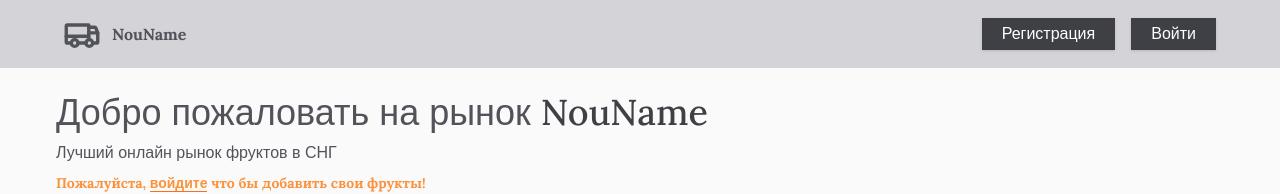
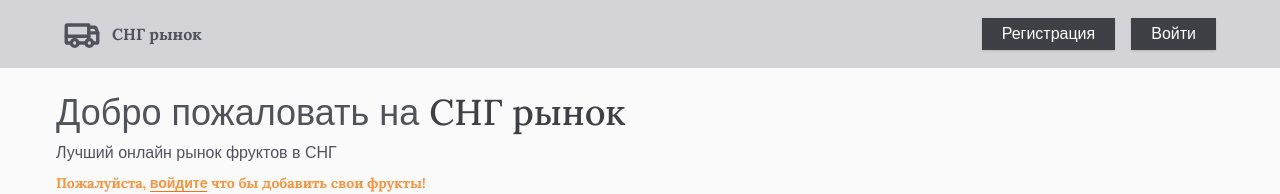
Before and after one commit to Shatlyk1011/fruit-market-pet-, a Vue app: page / in a window 1280 px wide. Shown: the top 194 px of the page. Built offline with nearby package versions, Linux system fonts and the light colour scheme; no server answers; the database is empty.

Commit message:
project name updated

```diff
--- a/src/components/Navbar.vue
+++ b/src/components/Navbar.vue
@@ -4,7 +4,7 @@
       <div class="flex items-center gap-3">
         <svg xmlns="http://www.w3.org/2000/svg" width="36" height="36" fill="currentColor" viewBox="0 0 256 256"><rect width="256" height="256" fill="none"></rect><path d="M176,80h42.6a7.9,7.9,0,0,1,7.4,5l14,35" fill="none" stroke="currentColor" stroke-linecap="round" stroke-linejoin="round" stroke-width="24"></path><line x1="16" y1="144" x2="176" y2="144" fill="none" stroke="currentColor" stroke-linecap="round" stroke-linejoin="round" stroke-width="24"></line><circle cx="180" cy="192" r="24" fill="none" stroke="currentColor" stroke-linecap="round" stroke-linejoin="round" stroke-width="24"></circle><circle cx="76" cy="192" r="24" fill="none" stroke="currentColor" stroke-linecap="round" stroke-linejoin="round" stroke-width="24"></circle><line x1="156" y1="192" x2="100" y2="192" fill="none" stroke="currentColor" stroke-linecap="round" stroke-linejoin="round" stroke-width="24"></line><path d="M52,192H24a8,8,0,0,1-8-8V72a8,8,0,0,1,8-8H176V168.3" fill="none" stroke="currentColor" stroke-linecap="round" stroke-linejoin="round" stroke-width="24"></path><path d="M176,120h64v64a8,8,0,0,1-8,8H204" fill="none" stroke="currentColor" stroke-linecap="round" stroke-linejoin="round" stroke-width="24"></path>
         </svg>
-        <router-link class="font-serif font-bold" :to="{name: 'Home'}">NouName</router-link>
+        <router-link class="font-serif font-bold" :to="{name: 'Home'}">СНГ рынок</router-link>
       </div>
       <div>
         <div v-if="user" :key="user" class="flex gap-2 sm:gap-4 items-center justify-between sm:justify-end w-full text-xs sm:text-sm md:text-base">
@@ -32,7 +32,7 @@ import getUser  from '@/composables/getUser'
 
     setup() {
       const router = useRouter()
-      const { error, logout, isPending} = useLogout()
+      const { error, logout} = useLogout()
       const { user } = getUser()
 
       const unAuth = async () => {
--- a/src/components/Products.vue
+++ b/src/components/Products.vue
@@ -4,7 +4,7 @@
       <div v-if="user">
         <p class="text-gray-500 text-base md:text-xl">Привет, <span class="font-serif">{{ user.displayName }}</span></p>
       </div>
-      <h2 class="self-start text-2xl md:text-4xl font-medium "> Добро пожаловать на рынок <span class="font-serif font-medium text-zinc-700">NouName</span></h2>
+      <h2 class="self-start text-2xl md:text-4xl font-medium "> Добро пожаловать на <span class="font-serif font-medium text-zinc-700">СНГ рынок</span></h2>
       <h3>Лучший онлайн рынок фруктов в СНГ</h3>
       <h4 v-if="!user" class="text-sm text-orange-400 font-serif font-bold">Пожалуйста, <router-link :to="{name: 'Login'}" class="font-bold border-b border-orange-500">войдите</router-link> что бы добавить свои фрукты!</h4>
     </div>
```
